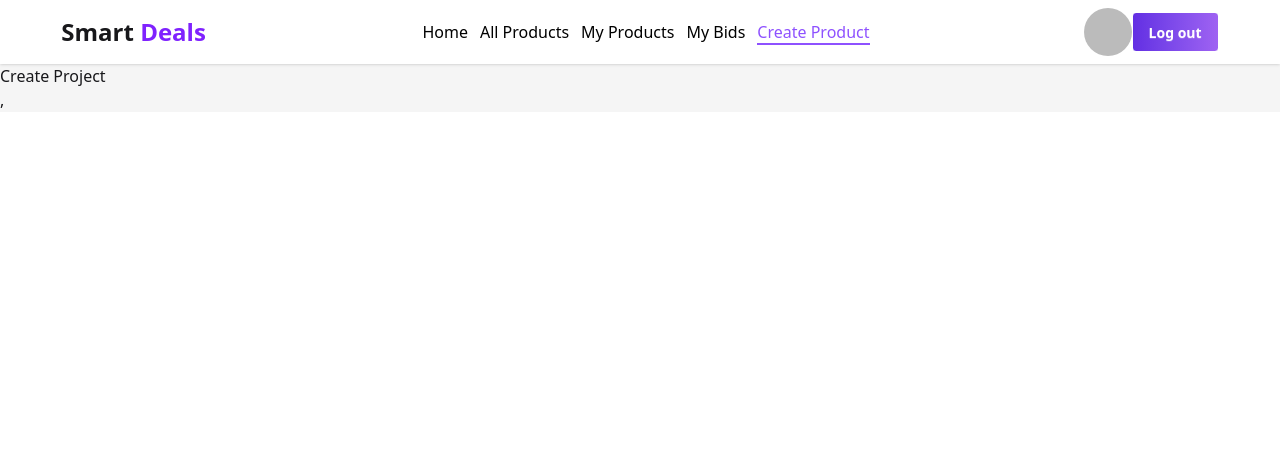
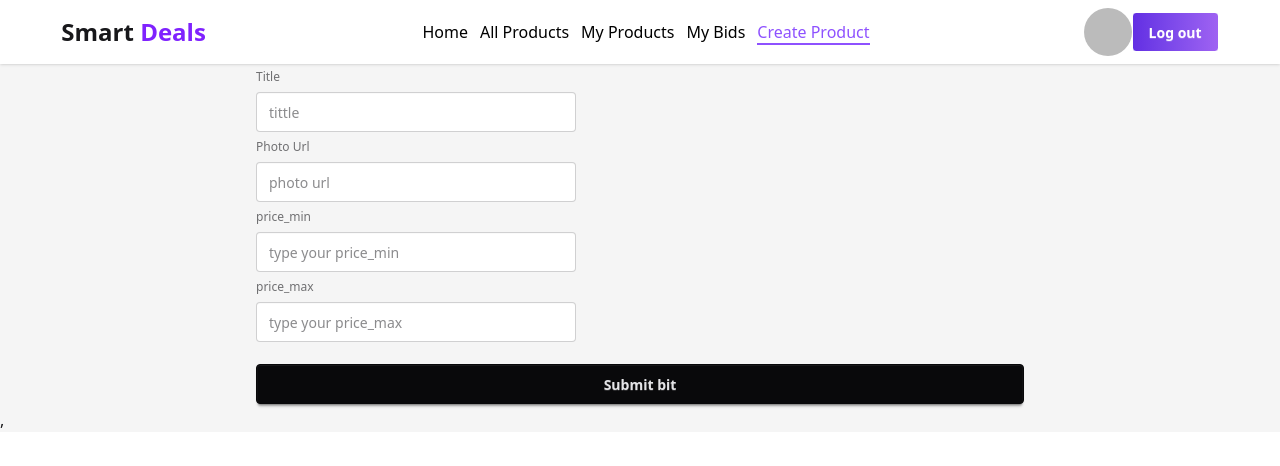
Before and after one commit to Shajidaa/smart-deals-client-interceptor, a React (Vite) app: page /createProduct in a window 1280 px wide. Shown: the top 466 px of the page. Built offline with nearby package versions, Linux system fonts and the light colour scheme; no server answers; sample sign-in values are in the browser's storage.

Commit message:
axios add

```diff
--- a/package.json
+++ b/package.json
@@ -11,6 +11,7 @@
   },
   "dependencies": {
     "@tailwindcss/vite": "^4.1.16",
+    "axios": "^1.13.2",
     "firebase": "^12.5.0",
     "react": "^19.1.1",
     "react-dom": "^19.1.1",
--- a/src/Components/Navbar.jsx
+++ b/src/Components/Navbar.jsx
@@ -29,6 +29,8 @@ const Navbar = () => {
         >
           All Products
         </NavLink>
+        {user && (
+          <>
             <NavLink
               className={
                 "ml-3 border-b-2 border-transparent text-base font-medium text-black"
@@ -53,6 +55,8 @@ const Navbar = () => {
             >
               Create Product
             </NavLink>
+          </>
+        )}
       </li>
     </>
   );
--- a/src/Pages/CreateProject.jsx
+++ b/src/Pages/CreateProject.jsx
@@ -1,7 +1,74 @@
-import React from "react";
+import axios from "axios";
 
 const CreateProject = () => {
-  return <div>Create Project</div>;
+  const handleCreateProduct = (e) => {
+    e.preventDefault();
+    const title = e.target.title.value;
+    const photo = e.target.photo_url.value;
+    const price_min = e.target.price_min.value;
+    const price_max = e.target.price_max.value;
+    console.log(title, photo, price_max, price_min);
+    const newProduct = {
+      title,
+      photo,
+      price_min,
+      price_max,
+    };
+    axios.post(`http://localhost:3000/products`, newProduct).then((data) => {
+      console.log(data);
+      if (data.data.insertedId) {
+        alert`The product has been create successfully`;
+      }
+    });
+  };
+  return (
+    <div className="max-w-3xl mx-auto">
+      <form onSubmit={handleCreateProduct}>
+        <fieldset className="fieldset">
+          {/* name  */}
+          <label className="label">Title</label>
+          <input
+            type="text"
+            required
+            placeholder="tittle"
+            name="title"
+            className="input"
+          />
+          {/* email  */}
+          <label className="label">Photo Url</label>
+          <input
+            type="text"
+            placeholder="photo url"
+            required
+            name="photo_url"
+            className="input"
+          />
+          {/*price_min*/}
+          <label className="label">price_min</label>
+          <input
+            type="text"
+            name="price_min"
+            className="input"
+            placeholder="type your price_min"
+            required
+          />
+          {/*price_max*/}
+          <label className="label">price_max</label>
+          <input
+            type="text"
+            name="price_max"
+            className="input"
+            placeholder="type your price_max"
+            required
+          />
+
+          <button type="submit" className="btn btn-neutral mt-4">
+            Submit bit
+          </button>
+        </fieldset>
+      </form>
+    </div>
+  );
 };
 
 export default CreateProject;
--- a/src/Pages/ViewDetails.jsx
+++ b/src/Pages/ViewDetails.jsx
@@ -1,6 +1,7 @@
 import React, { use, useEffect, useRef, useState } from "react";
 import { Link, useLoaderData } from "react-router";
 import { AuthContext } from "../context/AuthContext";
+import axios from "axios";
 
 const ViewDetails = () => {
   const product = useLoaderData();
@@ -20,17 +21,20 @@ const ViewDetails = () => {
     image,
   } = product;
   useEffect(() => {
-    fetch(`http://localhost:3000/products/bids/${productId}`)
-      .then((res) => res.json())
+    axios
+      .get(`http://localhost:3000/products/bids/${productId}`)
       .then((data) => {
-        setBidsProduct(data);
+        setBidsProduct(data.data);
+        console.log(data);
       });
-  }, [productId, isAdd]);
-  // console.log(bidsProduct);
-
-  // const handleBidModalClose = () => {
-  //   bidRef.current.close();
-  // };
+  }, [productId]);
+  // useEffect(() => {
+  //   fetch(`http://localhost:3000/products/bids/${productId}`)
+  //     .then((res) => res.json())
+  //     .then((data) => {
+  //       setBidsProduct(data);
+  //     });
+  // }, [productId, isAdd]);
 
   const handleBidSubmit = (e) => {
     e.preventDefault();
@@ -176,7 +180,7 @@ const ViewDetails = () => {
             </thead>
 
             {bidsProduct?.map((pro, index) => (
-              <tbody>
+              <tbody key={pro._id}>
                 {/* row 4 */}
                 <tr>
                   <td className="font-semibold">{index + 1}</td>
--- a/src/main.jsx
+++ b/src/main.jsx
@@ -33,7 +33,11 @@ const router = createBrowserRouter([
         path: "/productsDetails/:id",
         loader: ({ params }) =>
           fetch(`http://localhost:3000/productsDetails/${params.id}`),
-        Component: ViewDetails,
+        element: (
+          <PrivateRouter>
+            <ViewDetails></ViewDetails>
+          </PrivateRouter>
+        ),
       },
       {
         path: "/login",
```
Also changed, not shown: 1 other file (tests, documents, lock files or other folders). Lines whose indentation alone changed are shown as unchanged.
